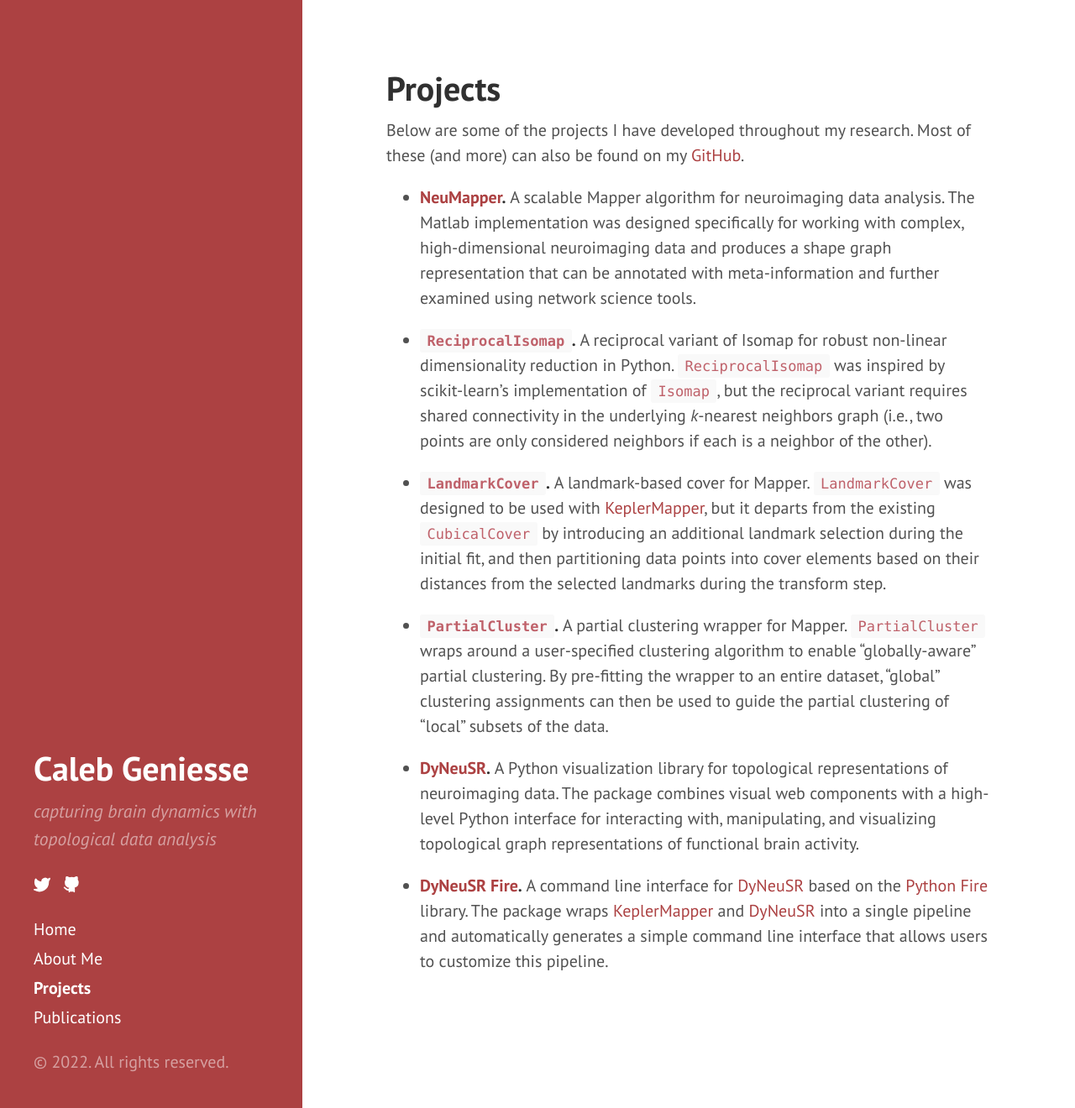
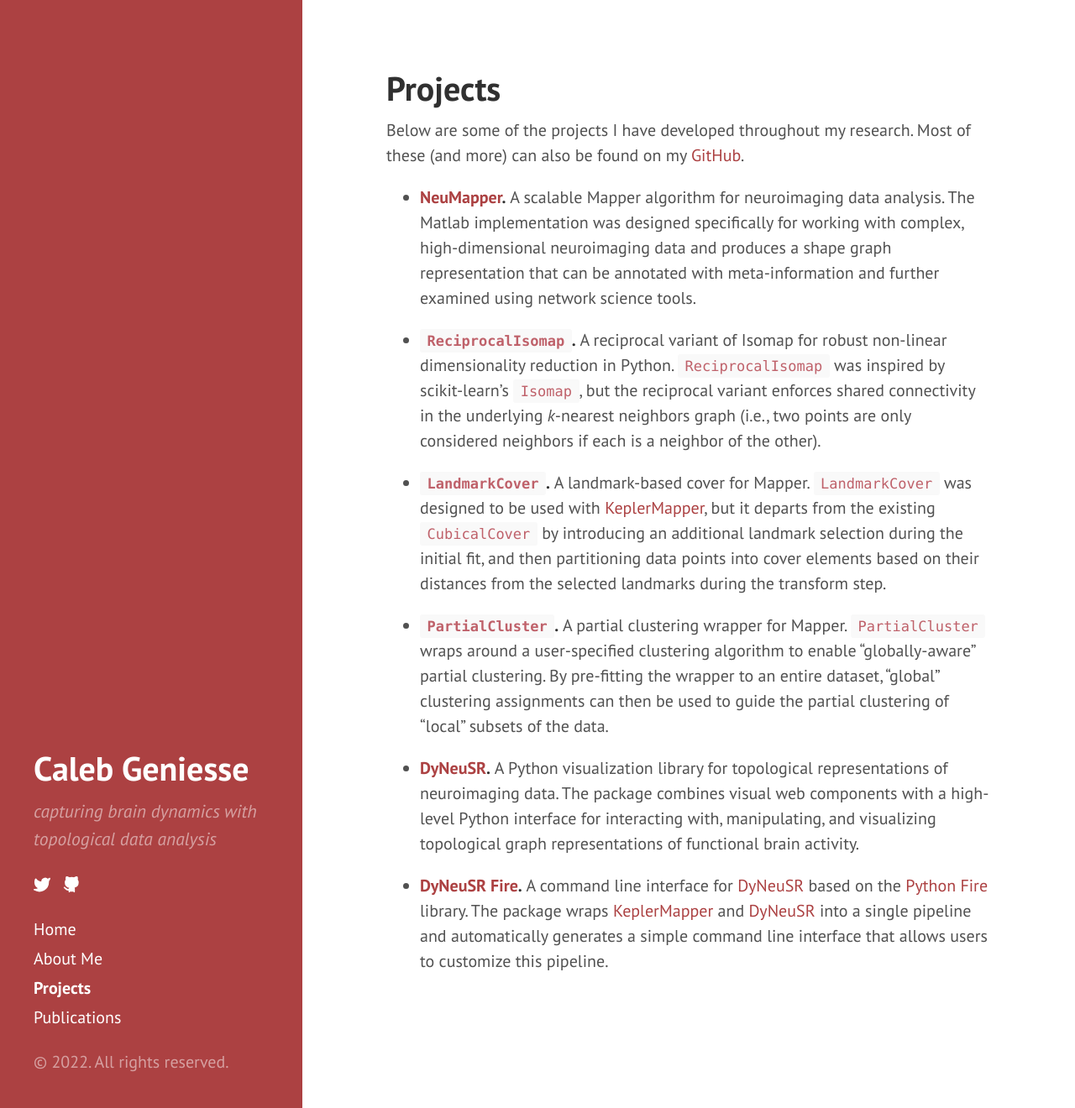
Before and after one commit to calebgeniesse/calebgeniesse.github.io, a Jekyll site: the page built from projects.md, in a window 1280 px wide and 1320 px high. Shown: the whole window at 84% size. Built offline with Jekyll 4.4.1, drawn with Linux system fonts in a browser that asks for light colours; some of the changed lines change nothing that is shown.

Commit message:
Update projects.md

```diff
--- a/projects.md
+++ b/projects.md
@@ -7,19 +7,12 @@
 
 - **[NeuMapper](https://braindynamicslab.github.io/neumapper/).**&nbsp;A scalable Mapper algorithm for neuroimaging data analysis. The Matlab implementation was designed specifically for working with complex, high-dimensional neuroimaging data and produces a shape graph representation that can be annotated with meta-information and further examined using network science tools.
 
-- **[`ReciprocalIsomap`](https://github.com/calebgeniesse/reciprocal_isomap).**&nbsp;A reciprocal variant of Isomap for robust non-linear dimensionality reduction in Python. `ReciprocalIsomap` was inspired by scikit-learn's implementation of `Isomap`, but the reciprocal variant requires shared connectivity in the underlying *k*-nearest neighbors graph (i.e., two points are only considered neighbors if each is a neighbor of the other).
+- **[`ReciprocalIsomap`](https://github.com/calebgeniesse/reciprocal_isomap).**&nbsp;A reciprocal variant of Isomap for robust non-linear dimensionality reduction in Python. `ReciprocalIsomap` was inspired by scikit-learn's `Isomap`, but the reciprocal variant enforces shared connectivity in the underlying *k*-nearest neighbors graph (i.e., two points are only considered neighbors if each is a neighbor of the other).
 
 - **[`LandmarkCover`](https://github.com/calebgeniesse/landmark_cover).**&nbsp;A landmark-based cover for Mapper. `LandmarkCover` was designed to be used with [KeplerMapper](https://kepler-mapper.scikit-tda.org/en/latest/), but it departs from the existing `CubicalCover` by introducing an additional landmark selection during the initial fit, and then partitioning data points into cover elements based on their distances from the selected landmarks during the transform step.
 
 - **[`PartialCluster`](https://github.com/calebgeniesse/pcluster).**&nbsp;A partial clustering wrapper for Mapper. `PartialCluster` wraps around a user-specified clustering algorithm to enable "globally-aware" partial clustering. By pre-fitting the wrapper to an entire dataset, "global" clustering assignments can then be used to guide the partial clustering of "local" subsets of the data.
 
-<!--
-- **[`reciprocal_isomap`.](https://github.com/calebgeniesse/reciprocal_isomap)**&nbsp;A reciprocal variant of Isomap for robust non-linear dimensionality reduction in Python. `ReciprocalIsomap` was inspired by scikit-learn's implementation of `Isomap`, but the reicprocal variant improves the original algorithm (e.g., robustness to outliers) by requiring that neighbors in the underlying *k* nearest neighbors graph must be reciprocal (i.e., two points are only considered neighbors if each is a neighbor of the other).
-
-- **[`landmark_cover`.](https://github.com/calebgeniesse/landmark_cover)**&nbsp;A landmark-based cover for Mapper. `LandmarkCover` derives from [KeplerMapper's](https://kepler-mapper.scikit-tda.org/en/latest/) `Cover` class, but departs from the existing `CubicalCover` by adding an additional landmark selection step during the fitting process. Using these landmarks, the `LandmarkCover` partitions the input data points based on distances to each of the landmark points.
-
-- **[`pcluster`.](https://github.com/calebgeniesse/pcluster)**&nbsp;A partial clustering wrapper for Mapper. The package introduces a `PartialCluster` transformer that wraps around a user-specified clustering algorithm to enable "globally-aware" partial clustering. By pre-fitting the wrapper to an entire dataset, "global" clustering assignments can be used to guide the partial clustering of "local" subsets of the data. To predict the cluster labels of a subset of data points, the pre-fit cluster labels can be indexed based on user-defined distance metric.  -->
-
 - **[DyNeuSR](https://braindynamicslab.github.io/dyneusr/).**&nbsp;A Python visualization library for topological representations of neuroimaging data. The package combines visual web components with a high-level Python interface for interacting with, manipulating, and visualizing topological graph representations of functional brain activity.
 
 - **[DyNeuSR Fire](https://braindynamicslab.github.io/dyneusr-fire/).**&nbsp;A command line interface for [DyNeuSR](https://braindynamicslab.github.io/dyneusr/) based on the [Python Fire](https://github.com/google/python-fire) library. The package wraps [KeplerMapper](https://kepler-mapper.scikit-tda.org/en/latest/) and [DyNeuSR](https://braindynamicslab.github.io/dyneusr/) into a single pipeline and automatically generates a simple command line interface that allows users to customize this pipeline.
```
